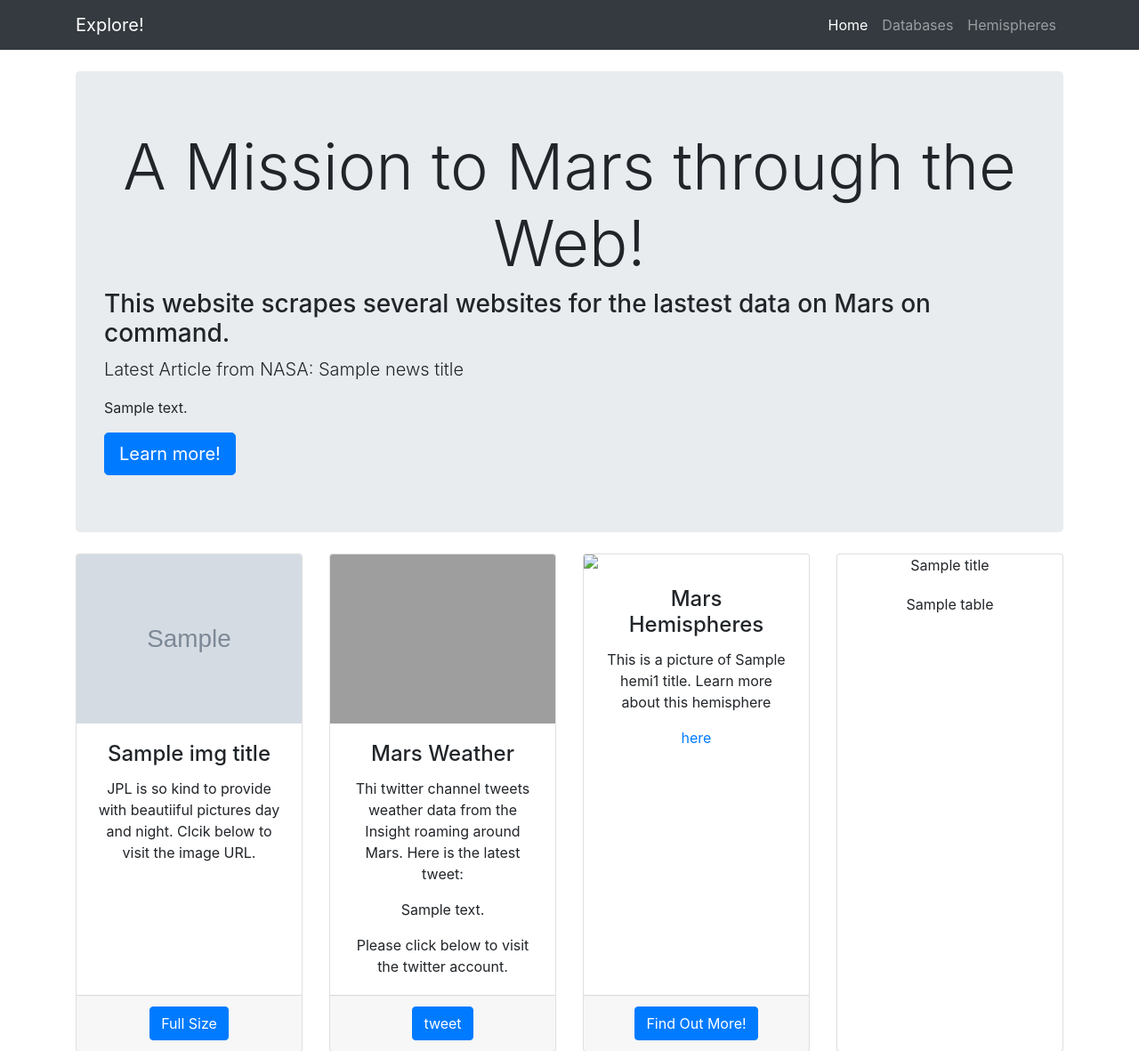
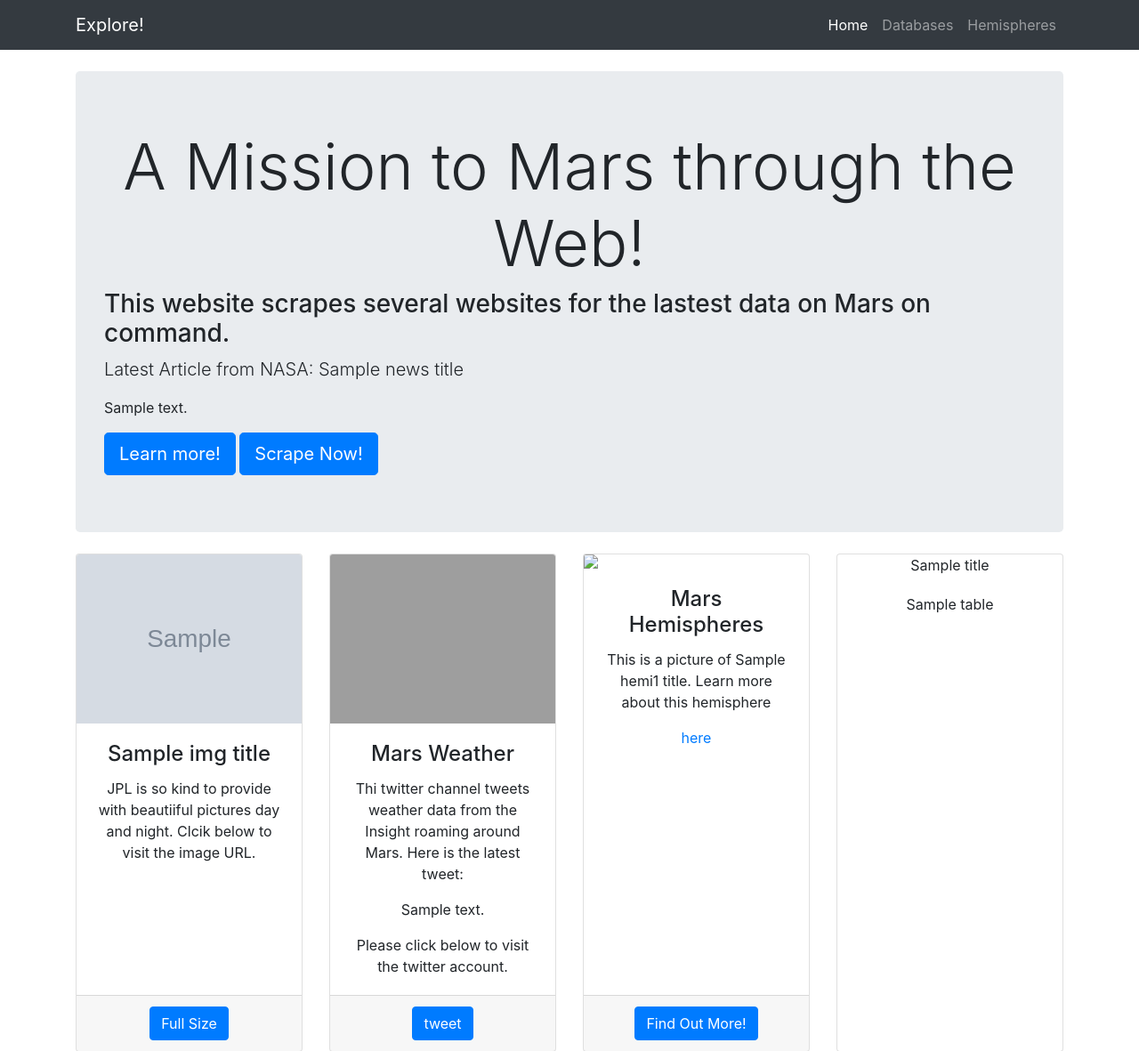
Before and after one commit to techcheese/Mars_data_scraping, a Flask app: template templates/heroic_temp.html in a window 1280 px wide. Shown: the top 1181 px of the page at 89% size. Run offline with Flask 2, Linux system fonts and the light colour scheme; the template is opened without the code that fills it: most values are stand-ins (such as "Sample title", 1, 10 or a date in 2020); grey boxes marked "Sample" are stand-in pictures; some libraries are stand-ins or nearby versions; grey boxes are pictures that could not be loaded.

Commit message:
added scrape button

```diff
--- a/app.py
+++ b/app.py
@@ -1,4 +1,4 @@
-from flask import Flask, render_template, jsonify, request
+from flask import Flask, render_template, jsonify, request, redirect
 import pymongo
 from scrape_class import Mars_Scrape
 import pandas as pd
@@ -156,5 +156,29 @@ def hemi():
         )
     )
 
-# @app.route('/hemisphere_pictures')
+@app.route('/scrape')
+def scrape():
+    fact_table = scraped.extractFactTable()
+    new_scrape = scraped.newsScrape()
+    weather_scrape = scraped.weatherScrape()
+    img_scrape = scraped.imgScrape()
+    hemi1 = scraped.extractHemispheres()[0]
+
+    fact_insert = conditional_insert(
+        collection=EXT_DATA, post=fact_insert, tag="Equatorial Diameter:"
+    )
+    news_insert = conditional_insert(
+        collection=NEWS, post=new_scrape, tag="article_title"
+    )
+
+    img_insert = conditional_insert(
+        collection=IMGS, post=img_scrape, tag="feat_img_title"
+    )
+
+    weather_insert = conditional_insert(
+        collection=TWIT, post=weather_scrape, tag="tweet_text"
+    )
+
+    return redirect('/')
+
 app.run(debug=True)
--- a/templates/heroic_temp.html
+++ b/templates/heroic_temp.html
@@ -55,6 +55,7 @@
       <p class="lead"> Latest Article from NASA: {{ news_title }}</p>
       <p> {{news_body}} </p>
       <a href= {{news_url}} class="btn btn-primary btn-lg"> Learn more!</a>
+      <a href= '/' class="btn btn-primary btn-lg"> Scrape Now!</a>
       <!-- <a href= '#' class="btn btn-primary btn-lg"> Update Article</a> -->
     </header>
 
```
Also changed, not shown: templates/base.html (+46 -0 lines).
